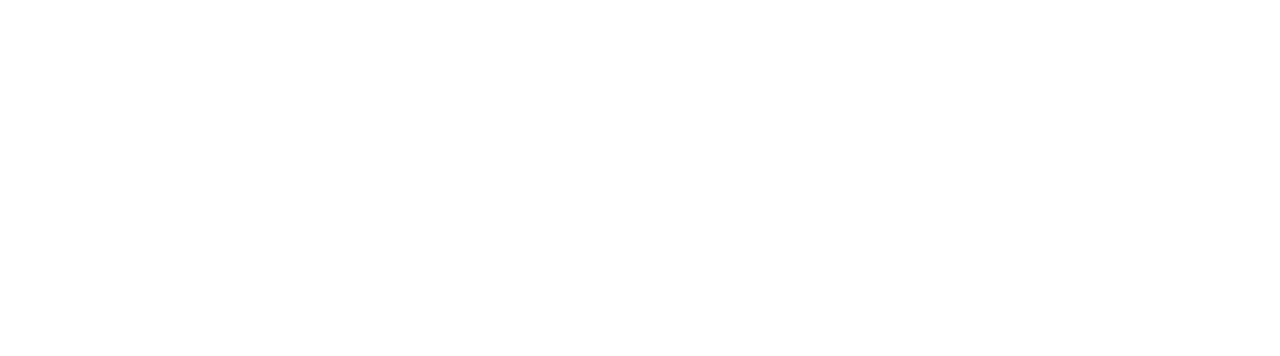
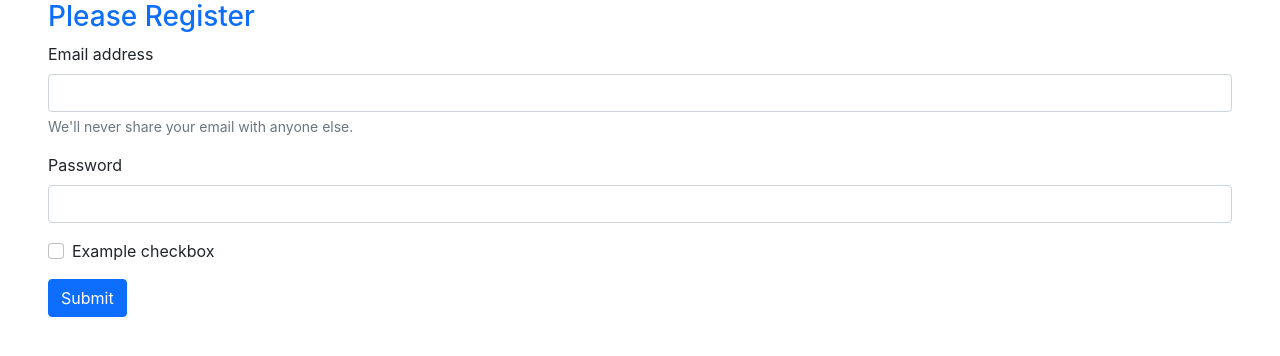
Before and after one commit to Ishtiaque1997/email-password-authentication, a React (Create React App) app: page / in a window 1280 px wide. Shown: the top 356 px of the page. Built offline with nearby package versions, Linux system fonts and the light colour scheme.

Commit message:
ui fixed

```diff
--- a/public/index.html
+++ b/public/index.html
@@ -9,6 +9,8 @@
       name="description"
       content="Web site created using create-react-app"
     />
+    <link href="https://cdn.jsdelivr.net/npm/bootstrap@5.1.3/dist/css/bootstrap.min.css" rel="stylesheet"
+      integrity="sha384-1BmE4kWBq78iYhFldvKuhfTAU6auU8tT94WrHftjDbrCEXSU1oBoqyl2QvZ6jIW3" crossorigin="anonymous">
     <link rel="apple-touch-icon" href="%PUBLIC_URL%/logo192.png" />
     <!--
       manifest.json provides metadata used when your web app is installed on a
--- a/src/App.js
+++ b/src/App.js
@@ -1,10 +1,47 @@
-import logo from './logo.svg';
+import { useState } from 'react';
 import './App.css';
 
 function App() {
+  // const auth=getAuth();
+  const[email,setEmail]=useState('');
+  const[password,setPassword]=useState('');
+
+  const handleEmailChange=e=>{
+    setEmail(e.target.value)
+  }
+
+  const handlePasswordChange=e=>{
+    setPassword(e.target.value)
+  }
+
+  const handleRegistration=e=>{
+     console.log(email,password);
+     e.preventDefault();
+  }
   return (
-    <div className="App">
+    <div className="mx-5">
+     <form onSubmit={handleRegistration}>
+       <h3 className='text-primary'>Please Register</h3>
 
+       <div class="mb-3">
+         <label for="exampleInputEmail1" class="form-label">Email address</label>
+         <input onBlur={handleEmailChange} type="email" class="form-control" id="exampleInputEmail1" aria-describedby="emailHelp"/>
+         <div id="emailHelp" class="form-text">We'll never share your email with anyone else.</div>
+       </div>
+
+       <div class="mb-3">
+          <label for="exampleInputPassword1" class="form-label">Password</label>
+          <input onBlur={handlePasswordChange} type="password" class="form-control" id="exampleInputPassword1"/>
+       </div>
+
+       <div class="mb-3 form-check">
+           <input type="checkbox" class="form-check-input" id="exampleCheck1"/>
+           <label class="form-check-label" for="exampleCheck1">Example checkbox</label>
+       </div>
+
+       <button type="submit" class="btn btn-primary">Submit</button>
+
+      </form>
     </div>
   );
 }
--- a/src/firebase/firebaseinit.js
+++ b/src/firebase/firebaseinit.js
@@ -1,6 +1,6 @@
 import { initializeApp } from "firebase/app";
 import firebaseConfig from "./firebase.config";
-const initialiizeAll=()=>{
+const initialiizeAuthentication=()=>{
  initializeApp(firebaseConfig);
 }
-export default initialiizeAll;
+export default initialiizeAuthentication;
```
